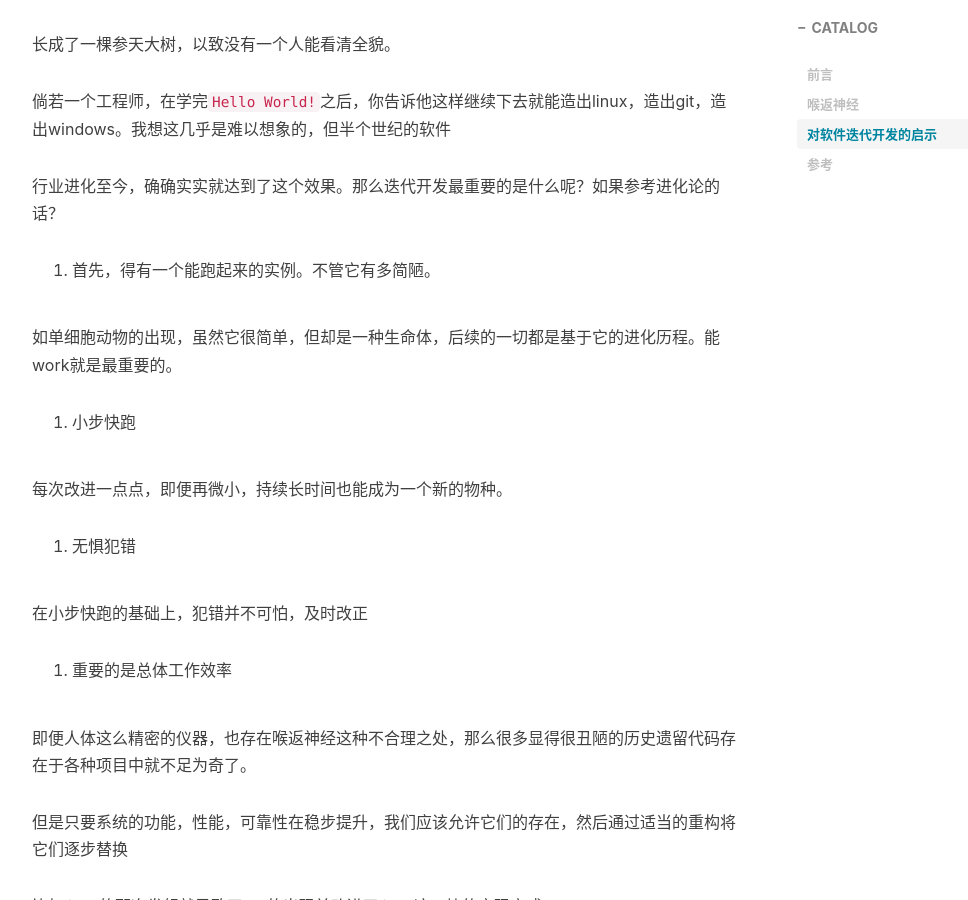
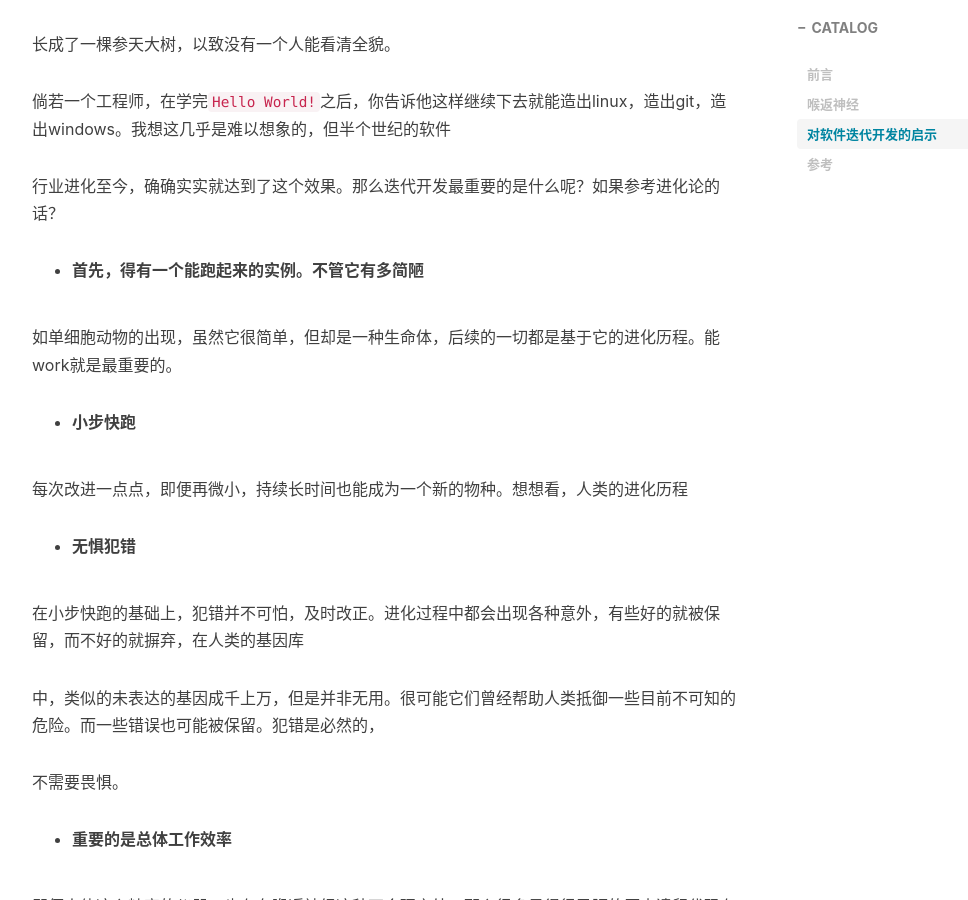
Before and after one commit to kinlin/kinlin.github.io, a Jekyll site: the page built from _posts/2019-05-05-Recurrent_Laryngeal_Nerve_and_Iterative_dev.md, in a window 1280 px wide and 900 px high, scrolled down 2487 px. Shown: the whole window, without its empty margins (233-1201 px from the left). Built offline with Jekyll 4.4.1, drawn with Linux system fonts in a browser that asks for light colours; nearby versions of some CDN libraries; comment, search, counter and statistics services are not loaded.

Commit message:
modify something

```diff
--- a/_posts/2019-05-05-Recurrent_Laryngeal_Nerve_and_Iterative_dev.md
+++ b/_posts/2019-05-05-Recurrent_Laryngeal_Nerve_and_Iterative_dev.md
@@ -55,19 +55,23 @@ tags:
 
 行业进化至今，确确实实就达到了这个效果。那么迭代开发最重要的是什么呢？如果参考进化论的话？
 
-1. 首先，得有一个能跑起来的实例。不管它有多简陋。
+* **首先，得有一个能跑起来的实例。不管它有多简陋**
 
 如单细胞动物的出现，虽然它很简单，但却是一种生命体，后续的一切都是基于它的进化历程。能work就是最重要的。
 
-2. 小步快跑
+* **小步快跑**
 
-每次改进一点点，即便再微小，持续长时间也能成为一个新的物种。
+每次改进一点点，即便再微小，持续长时间也能成为一个新的物种。想想看，人类的进化历程
 
-3. 无惧犯错
+* **无惧犯错**
 
-在小步快跑的基础上，犯错并不可怕，及时改正
+在小步快跑的基础上，犯错并不可怕，及时改正。进化过程中都会出现各种意外，有些好的就被保留，而不好的就摒弃，在人类的基因库
 
-4. 重要的是总体工作效率
+中，类似的未表达的基因成千上万，但是并非无用。很可能它们曾经帮助人类抵御一些目前不可知的危险。而一些错误也可能被保留。犯错是必然的，
+
+不需要畏惧。
+
+* **重要的是总体工作效率**
 
 即便人体这么精密的仪器，也存在喉返神经这种不合理之处，那么很多显得很丑陋的历史遗留代码存在于各种项目中就不足为奇了。
 
```
